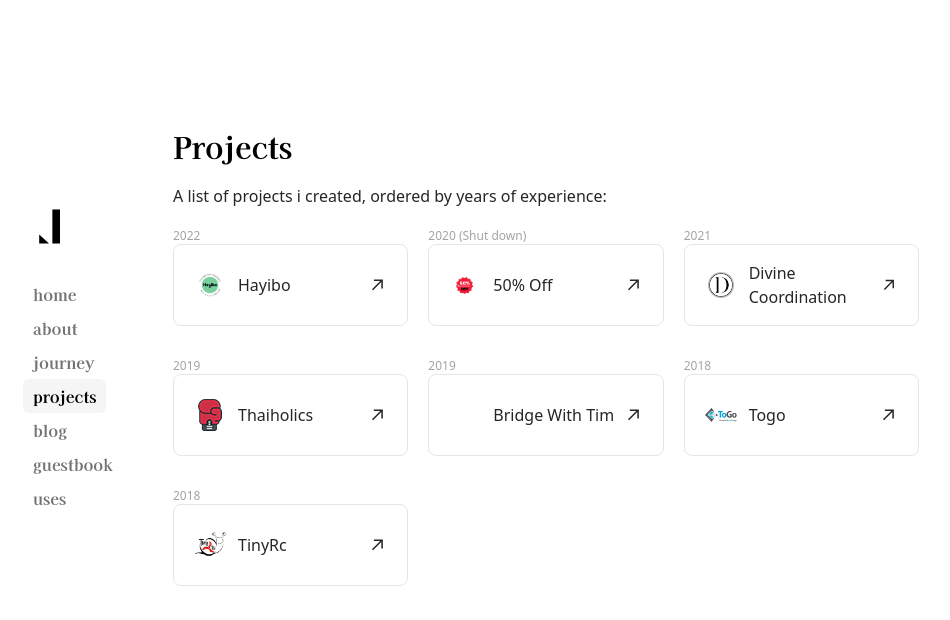
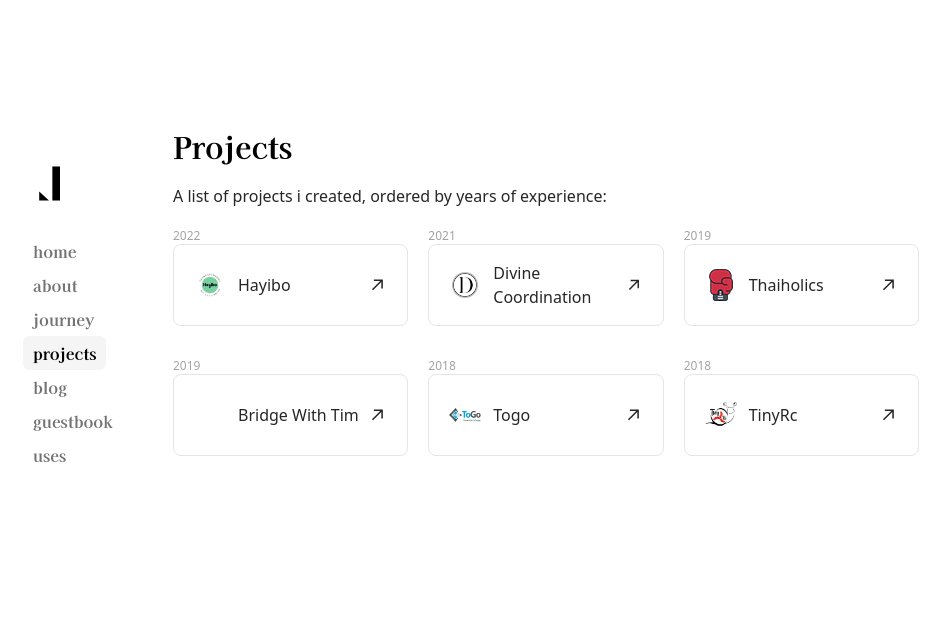
Before and after one commit to JasonSouthin/jasonsouthin.io, a Next.js app: page /projects in a window 1280 px wide. Shown: the top 620 px of the page, without its empty margins (169-1119 px from the left). Built offline with nearby package versions, Linux system fonts and the light colour scheme.

Commit message:
Removed discontinued project

```diff
--- a/components/projects.tsx
+++ b/components/projects.tsx
@@ -18,13 +18,6 @@ export default function ProjectComponent() {
         title="Hayibo"
         link="hayibo.io"
         year="2022"
-      />
-      <Project
-        src="/images/50off.png"
-        title="50% Off"
-        link="next50.vercel.app/50off"
-        year="2020"
-        closed={true}
       />
       <Project
         src="/images/divine.png"
```
